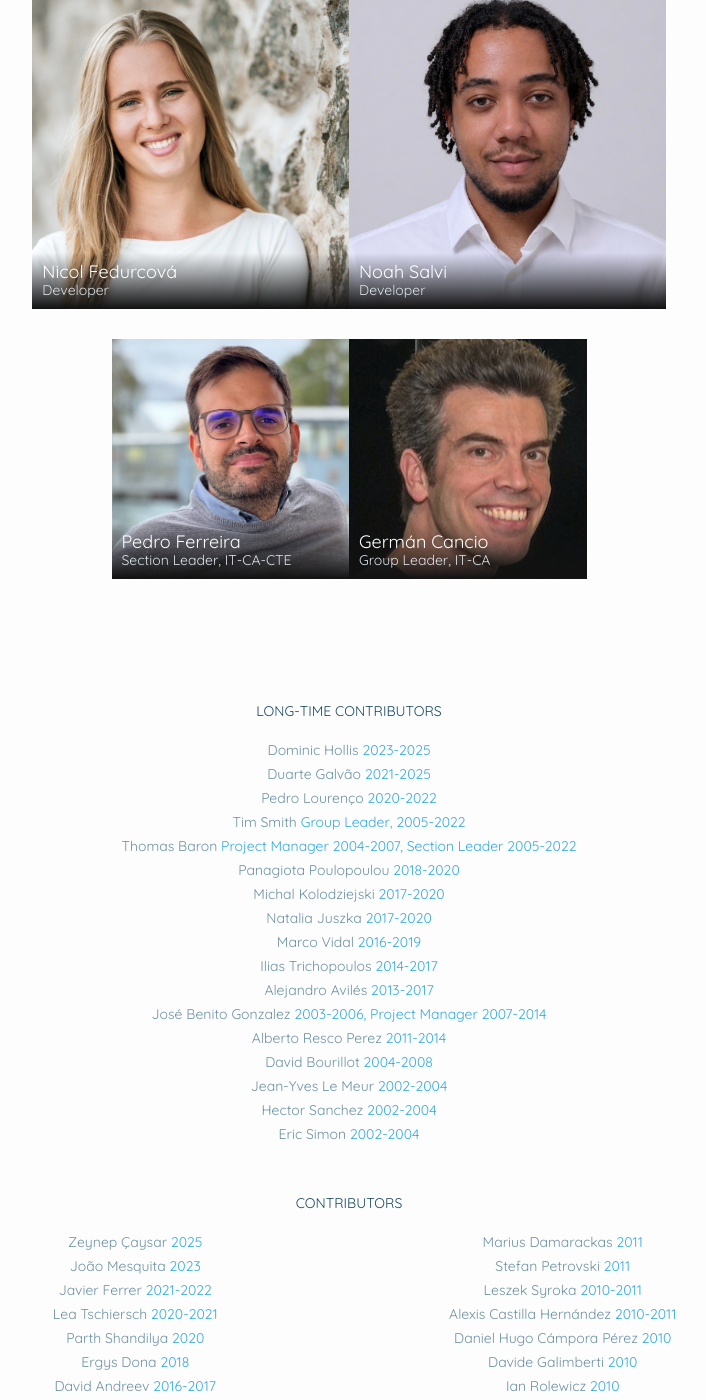
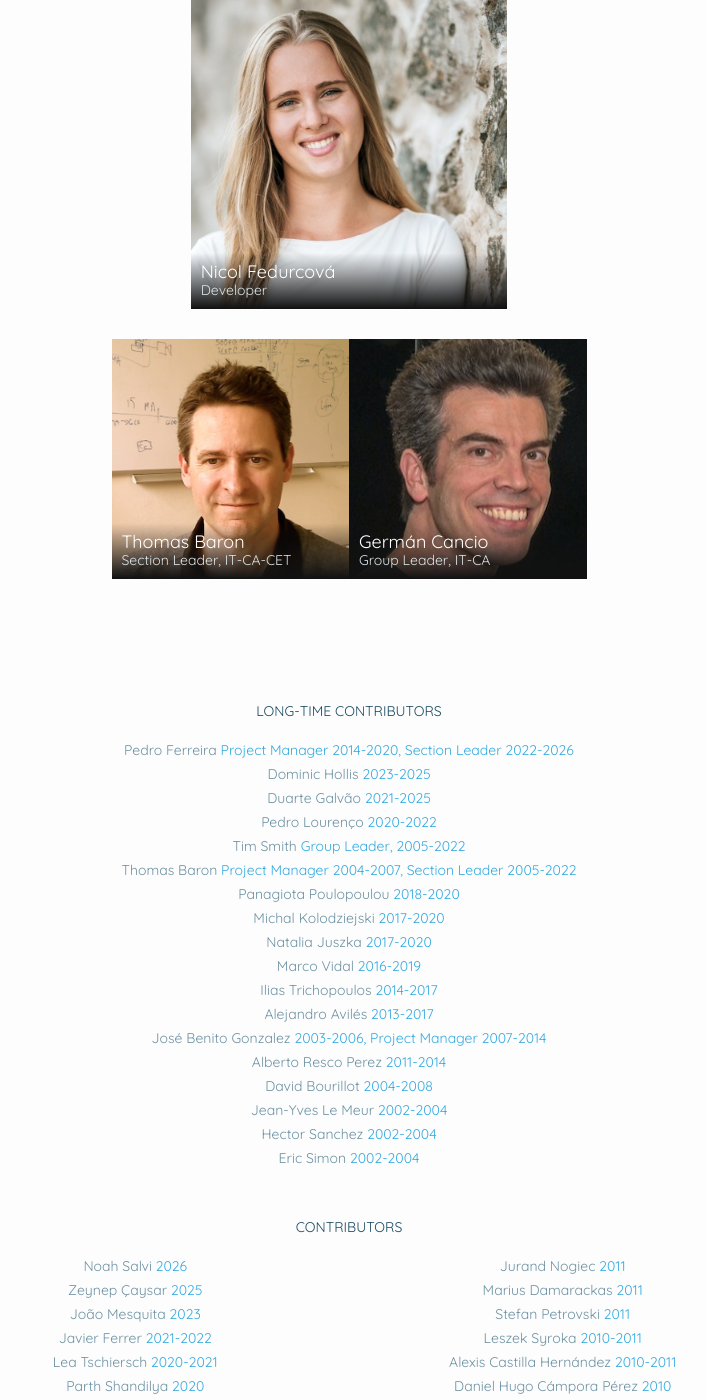
Before and after one commit to indico/indico.github.io, a Jekyll site: the page built from about_us.md, in a window 1280 px wide and 1400 px high, scrolled down 1316 px. Shown: the whole window, without its empty margins (291-997 px from the left). Built offline with Jekyll 4.4.1, drawn with Linux system fonts in a browser that asks for light colours; nearby versions of some CDN libraries; comment, search, counter and statistics services are not loaded.

Commit message:
Update team+management

```diff
--- a/about_us.md
+++ b/about_us.md
@@ -25,17 +25,16 @@
     - name: Nicol Fedurcová
       position: Developer
       photo: nicolfedurcova.jpg
-    - name: Noah Salvi
-      position: Developer
-      photo: noahsalvi.jpg
 managers:
-    - name: Pedro Ferreira
-      position: Section Leader, IT-CA-CTE
-      photo: pedroferreira.jpg
+    - name: Thomas Baron
+      position: Section Leader, IT-CA-CET
+      photo: thomasbaron.jpg
     - name: Germán Cancio
       position: Group Leader, IT-CA
       photo: germancancio.png
 long_time_contributors:
+    - name: Pedro Ferreira
+      dates: Project Manager 2014-2020, Section Leader 2022-2026
     - name: Dominic Hollis
       dates: 2023-2025
     - name: Duarte Galvão
@@ -71,6 +70,8 @@
     - name: Eric Simon
       dates: 2002-2004
 contributors:
+    - name: Noah Salvi
+      dates: 2026
     - name: Zeynep Çaysar
       dates: 2025
     - name: João Mesquita
```
Also changed, not shown: img/people/noahsalvi.jpg (deleted), img/people/pedroferreira.jpg (deleted), img/people/thomasbaron.jpg (added).
